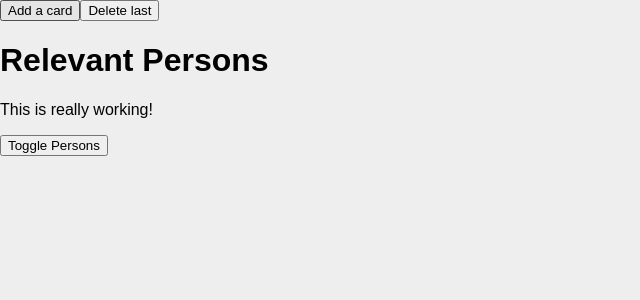
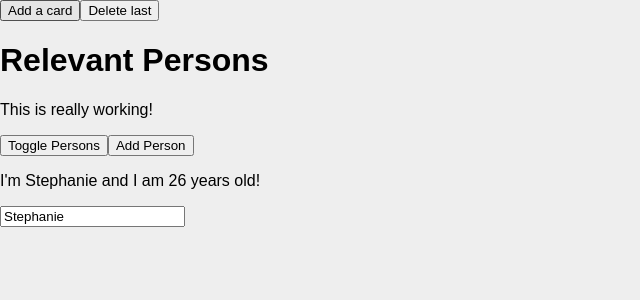
Before and after one commit to CiroDiMarzo/react-complete-guide, a React app: page / in a window 1280 px wide. Shown: the top 300 px of the page, without its empty margins (0-640 px from the left). Built offline with nearby package versions, Linux system fonts and the light colour scheme.

Commit message:
added animations to all the persons

```diff
--- a/package.json
+++ b/package.json
@@ -39,6 +39,7 @@
     "postcss-loader": "3.0.0",
     "postcss-preset-env": "6.3.1",
     "postcss-safe-parser": "4.0.1",
+    "prop-types": "^15.6.2",
     "radium": "^0.25.1",
     "react": "^16.7.0",
     "react-app-polyfill": "^0.2.0",
--- a/src/components/Cards/Card/Card.css
+++ b/src/components/Cards/Card/Card.css
@@ -7,9 +7,9 @@
     margin-left:15px;
     background-color: white;
     cursor: pointer;
-    transition: all .3s ease-out;
     border-radius: 4px;
-    color: rgb(153, 153, 153)
+    color: rgb(153, 153, 153);
+    transition: all .3s ease-out
 }
 
 .card:hover {
--- a/src/components/Cockpit/Cockpit.css
+++ b/src/components/Cockpit/Cockpit.css
@@ -15,7 +15,8 @@ font-weight: bold;
   font: inherit;
   color: white;
   border-radius: 4px;
-  transition: background-color .3s, color .3s
+  transition: background-color .3s, color .3s;
+  margin-right: 8px;
 }
 
 .Button:hover {
--- a/src/components/Cockpit/Cockpit.js
+++ b/src/components/Cockpit/Cockpit.js
@@ -27,6 +27,11 @@ const cockpit = (props) => {
                 className={buttonClass.join(' ')}>
                 Toggle Persons
             </button>
+            <button
+                onClick={props.addClicked}
+                className={buttonClass.join(' ')}>
+                Add Person
+            </button>
         </Aux>
     );
 };
--- a/src/components/Persons/Person/Person.js
+++ b/src/components/Persons/Person/Person.js
@@ -2,6 +2,7 @@ import React, { Component } from 'react';
 import withClass from '../../../hoc/withClass';
 import Aux from "../../../hoc/Auxiliary";
 import classes from "./Person.css";
+import PropTypes from "prop-types";
 
 class Person extends Component {
     constructor(props) {
@@ -15,6 +16,10 @@ class Person extends Component {
 
     componentDidMount = () => {
         console.log('[Person.js] inside componentDidMount()');
+
+        if (this.props.position === 1) {
+            this.inputElelement.focus();
+        }
     }
 
     render = () => {
@@ -23,10 +28,21 @@ class Person extends Component {
             <Aux>
                 <p onClick={() => this.props.click(this.props.keyValue)}>I'm {this.props.name} and I am {this.props.age} years old!</p>
                 <p>{this.props.children}</p>
-                <input type="text" onChange={this.props.changed} value={this.props.name} />
+                <input
+                    ref={(input) => this.inputElelement = input}
+                    type="text"
+                    onChange={this.props.changed}
+                    value={this.props.name} />
             </Aux>
         );
     }
 }
 
+Person.propTypes = {
+    click: PropTypes.func,
+    name: PropTypes.string,
+    age: PropTypes.number,
+    changed: PropTypes.func
+};
+
 export default withClass(Person, classes.Person);
--- /dev/null
+++ b/src/components/Persons/Persons.css
@@ -0,0 +1,39 @@
+.personEnter {
+    opacity: 0;
+    transform: translateX(-50%)
+}
+
+.personEnterActive {
+    animation: personEntering .4s ease-in forwards;
+}
+
+.personExit {
+    opacity: 1;
+    transform: translateX(0%)
+}
+
+.personExitActive {
+    animation: personExiting .4s ease-out forwards;
+}
+
+@keyframes personEntering {
+    0% {
+        opacity: 0;
+        transform: translateX(-50%)
+    }
+    100% {
+        opacity: 1;
+        transform: translateX(0%)
+    }
+}
+
+@keyframes personExiting {
+    0% {
+        opacity: 1;
+        transform: translateX(0%)
+    }
+    100% {
+        opacity: 0;
+        transform: translateX(-50%)
+    }
+}
--- a/src/components/Persons/Persons.js
+++ b/src/components/Persons/Persons.js
@@ -1,5 +1,7 @@
 import React, { Component } from 'react';
 import Person from "./Person/Person";
+import { CSSTransition, TransitionGroup } from "react-transition-group";
+import classes from './Persons.css';
 
 class Persons extends Component {
   constructor(props) {
@@ -17,17 +19,34 @@ class Persons extends Component {
 
   render() {
     console.log('[Persons.js] inside render()');
-    return this.props.persons.map((person) => {
     return (
+        <TransitionGroup>
+            {this.props.persons.map((person, index) => {
+            return (
+                <CSSTransition
+                    key={person.id}
+                    timeout={400}
+                    classNames={{
+                        enter: classes.personEnter,
+                        enterActive: classes.personEnterActive,
+                        exit: classes.personExit,
+                        exitActive: classes.personExitActive
+                    }}
+                    onEnter={() => console.log('--onEnter')}
+                    onEntering={() => console.log('--onEntering')}
+                    onEntered={() => console.log('--onEntered')}>
                     <Person
                         click={(key) => this.props.clicked(key)}
                         name={person.name}
                         age={person.age}
-            key={person.id}
                         keyValue={person.id}
+                        position={index}
                         changed={(event) => this.props.changed(event, person.id)} />
+                </CSSTransition>
             );
-      })
+        })}
+        </TransitionGroup>
+      )
     }
 }
 
--- a/src/containers/App.js
+++ b/src/containers/App.js
@@ -13,8 +13,8 @@ class App extends Component {
     super(props);
     this.state = {
       persons: [
-        { id: 'rwe', name: 'Max', age: 28},
-        { id: 'few', name: 'Manu', age: 29},
+        // { id: 'rwe', name: 'Max', age: 28},
+        // { id: 'few', name: 'Manu', age: 29},
         { id: 'qwe', name: 'Stephanie', age: 26 }
       ],
       otherState: 'some other value',
@@ -74,16 +74,21 @@ class App extends Component {
     });
   }
 
+  addPersonHandler = () => {
+    const personsCopy = [...this.state.persons];
+    personsCopy.push({ id: 'ci' + personsCopy.length, name: 'Ciro ' + personsCopy.length, age: 36 + personsCopy.length })
+    this.setState({persons : personsCopy})
+  }
+
   render() {
     // console.log('[App.js] inside render()');
     let persons = null;
-    if (this.state.showPersons) {
       persons = (
         <Persons persons={this.state.persons}
+          showPersons={this.state.showPersons}
           clicked={this.deletePersonHandler}
           changed={this.nameChangedHandler} />
       );
-    }
 
     return (
       <Aux>
@@ -92,7 +97,8 @@ class App extends Component {
           appTitle={this.props.title}
           showPersons={this.state.showPersons}
           persons={this.state.persons}
-          clicked={this.togglePersonsHandler} />
+          clicked={this.togglePersonsHandler}
+          addClicked={this.addPersonHandler} />
         { persons }
       </Aux>
     );
```
Also changed, not shown: src/components/Cards/Cards.js (line endings or trailing spaces). Lines whose indentation alone changed are shown as unchanged.
